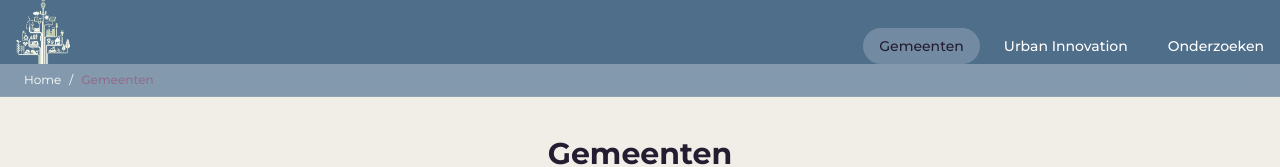
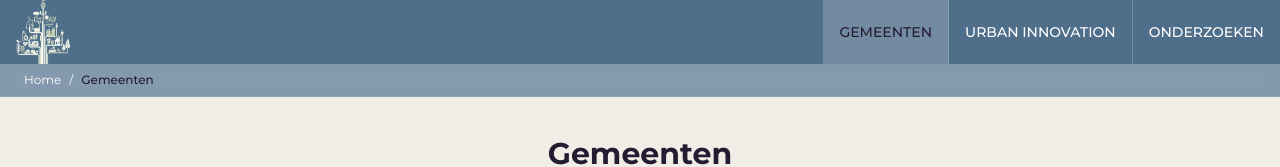
Before and after one commit to ninameier1/urbinn, a Next.js app: page /gemeenten in a window 1280 px wide. Shown: the top 167 px of the page. Built offline with nearby package versions, Linux system fonts and the light colour scheme; no server answers; the database is empty.

Commit message:
Style: Navbar size update

```diff
--- a/components/Breadcrumb.tsx
+++ b/components/Breadcrumb.tsx
@@ -52,7 +52,7 @@ useEffect(() => {
           <span key={href} className="flex items-center gap-2">
             <span>/</span>
             {isLast ? (
-              <span className="text-accent font-medium">{label}</span>
+              <span className="text-text font-medium">{label}</span>
             ) : (
               <Link href={href} className="hover:text-accent transition-colors">
                 {label}
--- a/components/MainNav.tsx
+++ b/components/MainNav.tsx
@@ -2,7 +2,7 @@ import NavLink from "./NavLink";
 
 export default function MainNav() {
   return (
-    <nav className="flex items-center gap-2">
+    <nav className="flex h-full items-end divide-x divide-white/20">
         <NavLink href="/gemeenten">Gemeenten</NavLink>
         <NavLink href="/urban-innovation">Urban Innovation</NavLink>
         <NavLink href="/onderzoeken">Onderzoeken</NavLink>
--- a/components/NavLink.tsx
+++ b/components/NavLink.tsx
@@ -16,7 +16,7 @@ export default function NavLink({ href, children }: NavLinkProps) {
   return (
     <Link
       href={href}
-      className={`px-4 py-2 rounded-full text-sm font-medium transition-all duration-200
+      className={`px-4 h-full flex items-center text-sm uppercase font-medium transition-all duration-300
         ${isActive
           ? "bg-white/20 text-text"
           : "text-white hover:text-text hover:bg-white/20"
```
